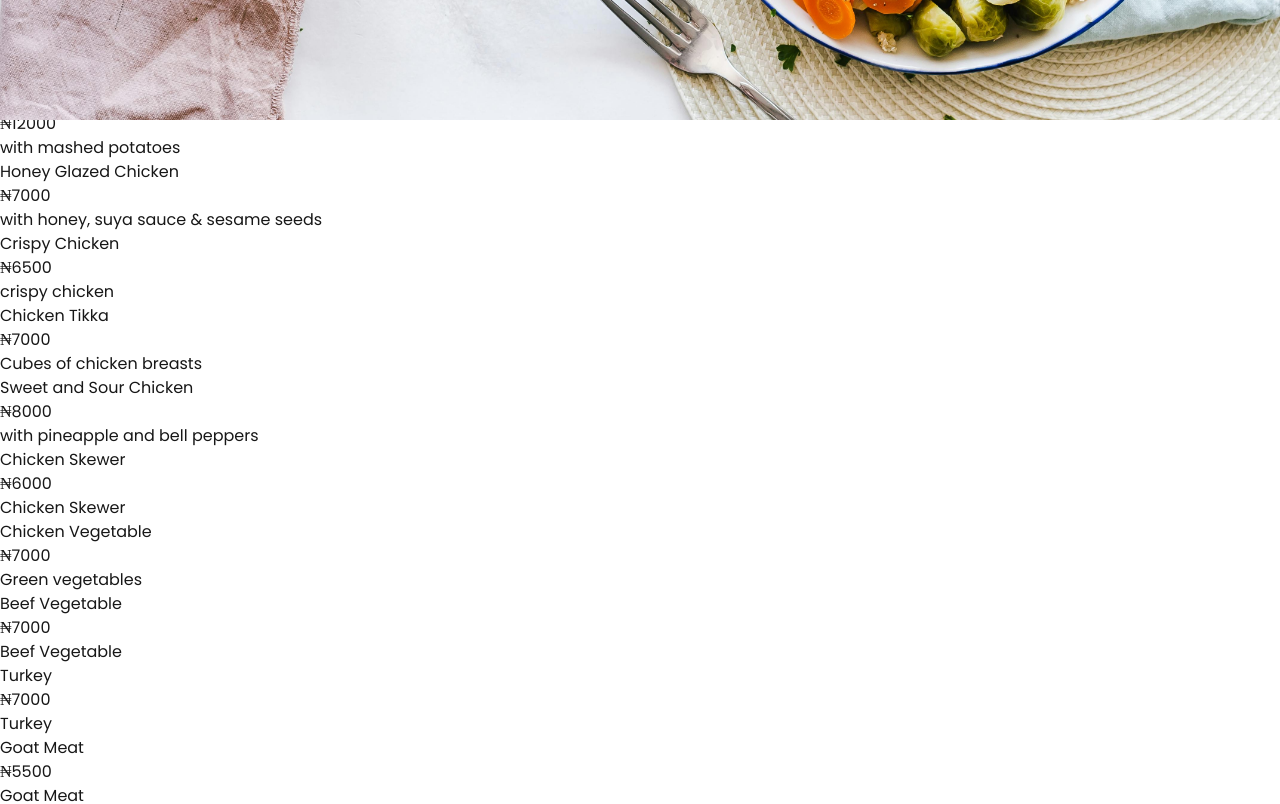
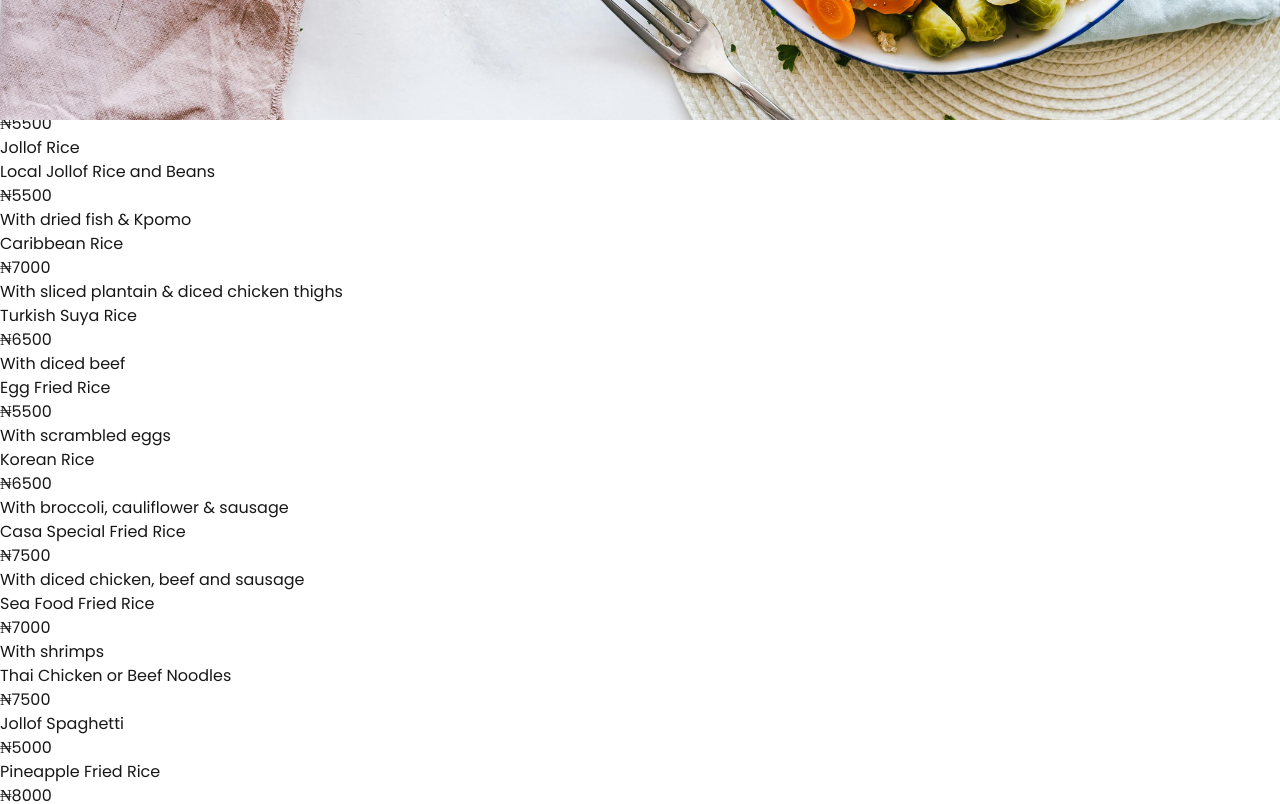
Before and after one commit to casalavorolimitedIT/casa-bistro, a Next.js app in the folder casa-bistro/: page / in a window 1280 px wide. Shown: the part 680-1484 px from the top of the page. Built offline with nearby package versions, Linux system fonts and the light colour scheme.

Commit message:
lost meta data for menu readded

```diff
--- a/casa-bistro/src/app/MenuData.ts
+++ b/casa-bistro/src/app/MenuData.ts
@@ -11,7 +11,6 @@ interface MenuCategory {
   name: string;
   items: MenuItem[];
 }
-
 export const menuData: { [key: string]: MenuCategory } = {
   Breakfast: {
     id: 1,
@@ -30,13 +29,19 @@ export const menuData: { [key: string]: MenuCategory } = {
       {
         id: 3,
         name: "Complimentary Breakfast",
-        price: 0,
+        price: 0, // You can set a price of 0 or any value if needed
         items: [
           {
             id: 1,
             name: "Yamarita",
             price: 6000,
             description: "Yam coated in egg and bell pepper",
+          },
+          {
+            id: 2,
+            name: "Custard with Akara",
+            price: 6000,
+            description: "Custard served with akara (bean cakes)",
           },
           {
             id: 3,
@@ -51,22 +56,16 @@ export const menuData: { [key: string]: MenuCategory } = {
             description: "fried or boiled",
           },
           {
+            id: 5,
+            name: "Sweet Potato with Egg Sauce",
+            price: 6000,
+            description: "Sweet potato served with egg sauce",
+          },
+          {
             id: 6,
             name: "Noodles and Eggs",
             price: 6000,
             description: "Noodles and Eggs",
-          },
-          {
-            id: 7,
-            name: "Custard with Akara",
-            price: 6000,
-            description: "Warm custard served with bean cakes",
-          },
-          {
-            id: 8,
-            name: "Sweet Potato with Egg Sauce",
-            price: 6000,
-            description: "Boiled or fried sweet potato with savory egg sauce",
           },
         ],
       },
@@ -77,9 +76,81 @@ export const menuData: { [key: string]: MenuCategory } = {
       },
     ],
   },
-
-  // (unchanged MainCourse and others)
-
+  MainCourse: {
+    id: 2,
+    name: "Main Course",
+    items: [
+      {
+        id: 1,
+        name: "White Rice",
+        price: 3000,
+        description: "White Rice",
+      },
+      {
+        id: 2,
+        name: "Jollof Rice",
+        price: 5500,
+        description: "Jollof Rice",
+      },
+      {
+        id: 3,
+        name: "Local Jollof Rice and Beans",
+        price: 5500,
+        description: "With dried fish & Kpomo",
+      },
+      {
+        id: 4,
+        name: "Caribbean Rice",
+        price: 7000,
+        description: "With sliced plantain & diced chicken thighs",
+      },
+      {
+        id: 5,
+        name: "Turkish Suya Rice",
+        price: 6500,
+        description: "With diced beef",
+      },
+      {
+        id: 6,
+        name: "Egg Fried Rice",
+        price: 5500,
+        description: "With scrambled eggs",
+      },
+      {
+        id: 7,
+        name: "Korean Rice",
+        price: 6500,
+        description: "With broccoli, cauliflower & sausage",
+      },
+      {
+        id: 8,
+        name: "Casa Special Fried Rice",
+        price: 7500,
+        description: "With diced chicken, beef and sausage",
+      },
+      {
+        id: 9,
+        name: "Sea Food Fried Rice",
+        price: 7000,
+        description: "With shrimps",
+      },
+      {
+        id: 10,
+        name: "Thai Chicken or Beef Noodles",
+        price: 7500,
+      },
+      {
+        id: 11,
+        name: "Jollof Spaghetti",
+        price: 5000,
+      },
+      {
+        id: 12,
+        name: "Pineapple Fried Rice",
+        price: 8000,
+      },
+    ],
+  },
   Protein: {
     id: 3,
     name: "Protein",
@@ -171,7 +242,7 @@ export const menuData: { [key: string]: MenuCategory } = {
       {
         id: 16,
         name: "Sides",
-        price: 0,
+        price: 0, // You can set a price of 0 or any value if needed
         items: [
           {
             id: 1,
@@ -210,20 +281,232 @@ export const menuData: { [key: string]: MenuCategory } = {
           },
           {
             id: 8,
-            name: "Spring Roll & Samosa",
+            name: "Samosa & Spring Roll",
             price: 4000,
-            description: "Crispy spring roll and samosa mix",
           },
           {
             id: 9,
             name: "Tofu",
             price: 4000,
-            description: "Lightly fried tofu cubes",
           },
         ],
       },
     ],
   },
-
-  // (no changes to other categories)
+  Perppersoup: {
+    id: 4,
+    name: "Perppersoup",
+    items: [
+      {
+        id: 1,
+        name: "Catfish Peppersoup",
+        price: 6500,
+        description: "A cut of cat fish in spicy broth",
+      },
+      {
+        id: 2,
+        name: "Chicken Peppersoup",
+        price: 7000,
+      },
+      {
+        id: 3,
+        name: "Goat Meat Peppersoup",
+        price: 7000,
+      },
+    ],
+  },
+  MoreCourses: {
+    id: 5,
+    name: "More Courses",
+    items: [
+      {
+        id: 1,
+        name: "Spaghetti Bolognese",
+        price: 9000,
+        description: "With plum tomatoes and minced beef ",
+      },
+      {
+        id: 2,
+        name: "Coconut Rice",
+        price: 7000,
+      },
+      {
+        id: 3,
+        name: "Goat Meat Peppersoup",
+        price: 4500,
+      },
+      {
+        id: 4,
+        name: "Local Jollof",
+        price: 7000,
+        description: "With dried fish & Kpomo",
+      },
+      {
+        id: 5,
+        name: "Chicken Briyani Rice ",
+        price: 12000,
+        description: "with a serving of chicken",
+      },
+      {
+        id: 6,
+        name: "Chinese Rice ",
+        price: 6500,
+        description: "With diced chicken and scrambled eggs ",
+      },
+      {
+        id: 7,
+        name: "Beef Briyani",
+        price: 12000,
+        description: "With beef serving",
+      },
+      {
+        id: 8,
+        name: "Porrige Beans",
+        price: 6500,
+        description: "with dried fish ",
+      },
+      {
+        id: 9,
+        name: "Creamy Shrimp Alfredo pasta",
+        price: 12000,
+        description: "With shrimp and Mozarella cheese/parmesan cheese",
+      },
+      {
+        id: 10,
+        name: "Peri Peri Jollof Rice",
+        price: 5500,
+      },
+      {
+        id: 11,
+        name: "Teriyaki Madness Bowl",
+        price: 10000,
+        description: "With chinese noodle, vegetables and diced proteins",
+      },
+      {
+        id: 12,
+        name: "Jambalaya Rice",
+        price: 7000,
+      },
+    ],
+  },
+  Soup: {
+    id: 6,
+    name: "Soup",
+    items: [
+      {
+        id: 1,
+        name: "Egusi",
+        price: 5000,
+      },
+      {
+        id: 2,
+        name: "Ogbono",
+        price: 5000,
+      },
+      {
+        id: 3,
+        name: "Sea Food Okra",
+        price: 20000,
+      },
+      {
+        id: 5,
+        name: "Vegetable Soup",
+        price: 4000,
+      },
+      {
+        id: 6,
+        name: "Ewedu & Gbegiri",
+        price: 4000,
+      },
+    ],
+  },
+  Salads: {
+    id: 7,
+    name: "Salads",
+    items: [
+      {
+        id: 2,
+        name: "Ceasar Salad",
+        price: 18000,
+      },
+      {
+        id: 4,
+        name: "Market salad",
+        price: 18000,
+      },
+      {
+        id: 5,
+        name: "Coleslaw",
+        price: 18000,
+      },
+      {
+        id: 6,
+        name: "Chef salad",
+        price: 18000,
+      },
+      {
+        id: 7,
+        name: "seasonal salad",
+        price: 18000,
+      },
+      {
+        id: 8,
+        name: "Casa Special Salad",
+        price: 18000,
+      },
+    ],
+  },
+  Drinks: {
+    id: 8,
+    name: "Drinks",
+    items: [
+      {
+        id: 1,
+        name: "Smoothies",
+        price: 6000,
+        description: "Banana, Strawberry, Watermelon, Apple Mint, bluespid",
+      },
+      {
+        id: 2,
+        name: "Fresh Juice",
+        price: 5000,
+        description: "Orange, Pineapple, Watermelon",
+      },
+      {
+        id: 3,
+        name: "Mixed juice",
+        price: 6000,
+      },
+      {
+        id: 4,
+        name: "Packet Juice",
+        price: 3000,
+      },
+      {
+        id: 5,
+        name: "Pina Colada",
+        price: 7000,
+      },
+      {
+        id: 6,
+        name: "Apple date milkshake",
+        price: 7000,
+      },
+      {
+        id: 7,
+        name: "Strawberry milkshake",
+        price: 7000,
+      },
+      {
+        id: 8,
+        name: "Water",
+        price: 700,
+      },
+      {
+        id: 9,
+        name: "Detox Juice",
+        price: 7000,
+      },
+    ],
+  },
 };
```
